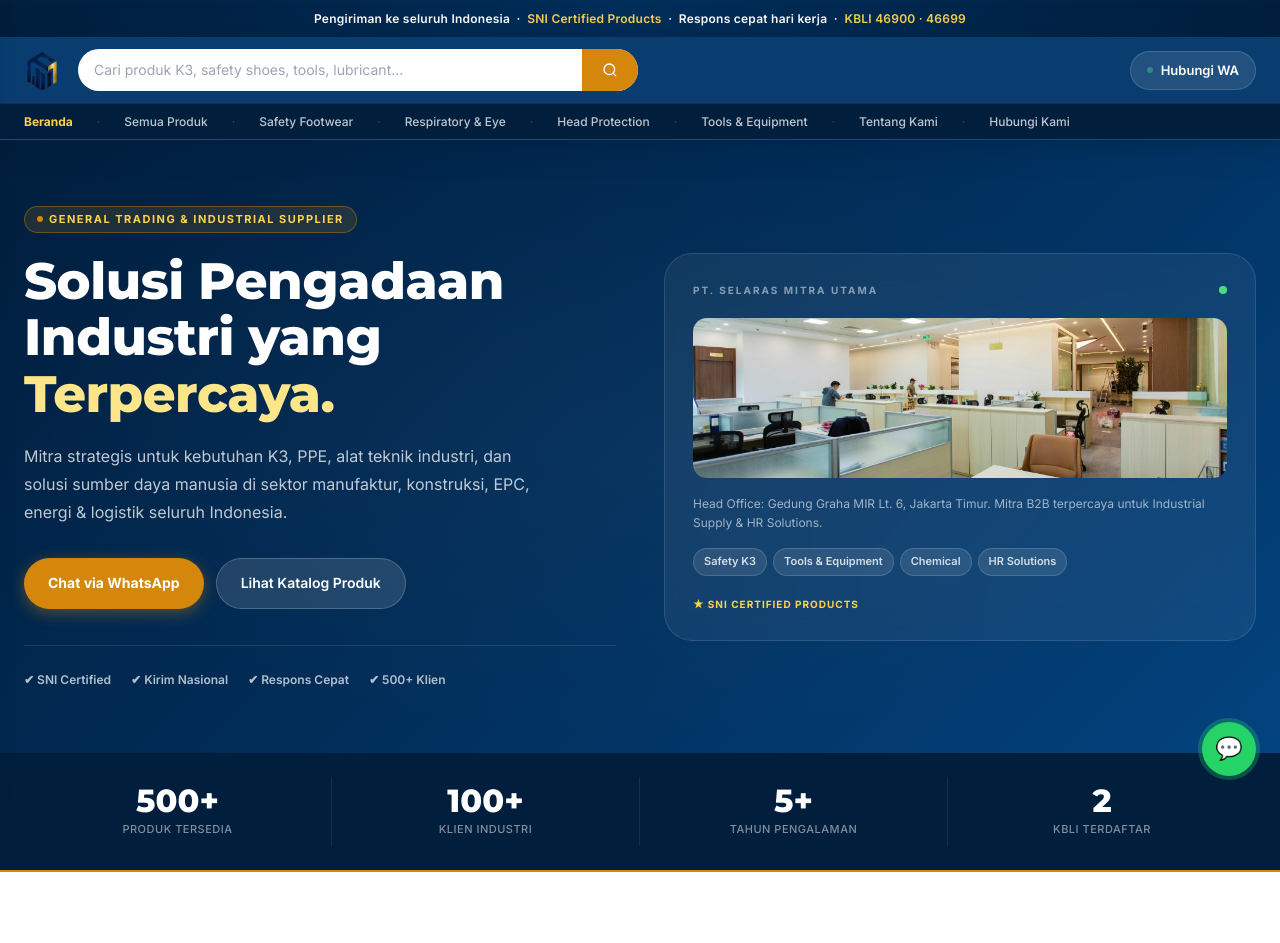
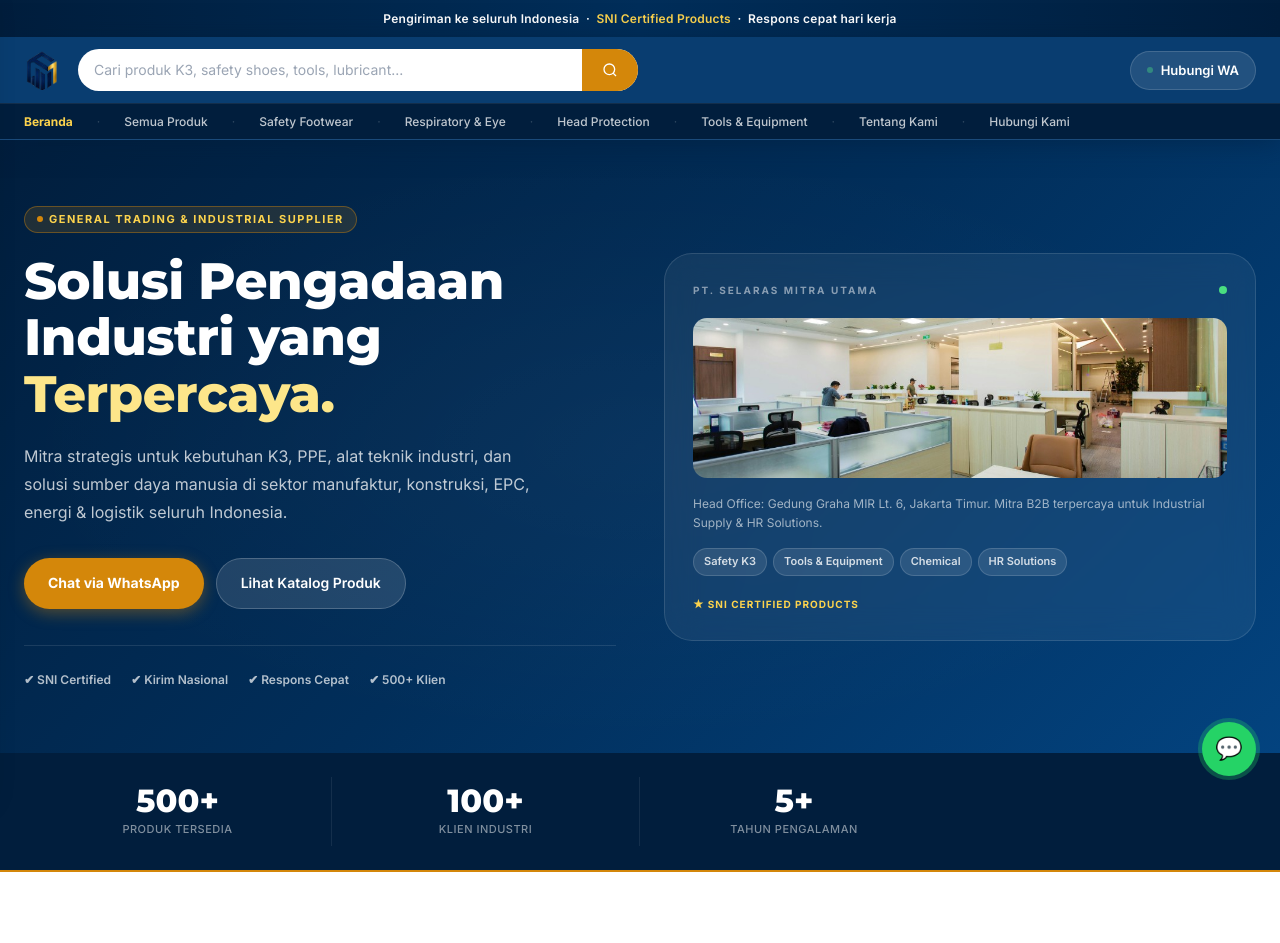
Before and after one commit to somedayfat/selaras, a Next.js app: page / in a window 1280 px wide. Shown: the top 943 px of the page. Built offline with nearby package versions, Linux system fonts and the light colour scheme.

Commit message:
Hide KBLI mentions

```diff
--- a/src/app/page.tsx
+++ b/src/app/page.tsx
@@ -113,7 +113,7 @@
 
 
   <div className="announcement-banner">
-    Pengiriman ke seluruh Indonesia &nbsp;·&nbsp; <span>SNI Certified Products</span> &nbsp;·&nbsp; Respons cepat hari kerja &nbsp;·&nbsp; <span>KBLI 46900 · 46699</span>
+    Pengiriman ke seluruh Indonesia &nbsp;·&nbsp; <span>SNI Certified Products</span> &nbsp;·&nbsp; Respons cepat hari kerja
   </div>
 
 
@@ -228,10 +228,10 @@
         <div className="stat-number" data-target="5" data-suffix="+">0</div>
         <div className="stat-label">Tahun Pengalaman</div>
       </div>
-      <div className="stat-item fade-up delay-3">
+      {/* <div className="stat-item fade-up delay-3">
         <div className="stat-number" data-target="2">0</div>
         <div className="stat-label">KBLI Terdaftar</div>
-      </div>
+      </div> */}
     </div>
   </div>
 
@@ -629,7 +629,7 @@
           <p>Kami hadir memberikan solusi satu pintu (<em>one-stop solution</em>) untuk berbagai sektor industri strategis — manufaktur, konstruksi, EPC, energi, hingga logistik.</p>
           <div className="about-keys">
             <div className="about-key"><span className="about-key-dot"></span> Graha MIR Lt. 6, Rawamangun, Jakarta Timur</div>
-            <div className="about-key"><span className="about-key-dot"></span> KBLI: 46900 · 46699</div>
+            {/* <div className="about-key"><span className="about-key-dot"></span> KBLI: 46900 · 46699</div> */}
             <div className="about-key"><span className="about-key-dot"></span> Pengiriman Seluruh Indonesia</div>
             <div className="about-key"><span className="about-key-dot"></span> Respons Cepat & Profesional</div>
           </div>
@@ -880,7 +880,7 @@
     </div>
     <div className="footer-bottom">
       <div className="footer-bottom-inner">
-        <p>© 2026 PT. Selaras Mitra Utama. Semua Hak Dilindungi. KBLI: 46900 · 46699</p>
+        <p>© 2026 PT. Selaras Mitra Utama. Semua Hak Dilindungi.</p>
         <p>Website demo by <strong>Kalz Studio</strong></p>
       </div>
     </div>
```
